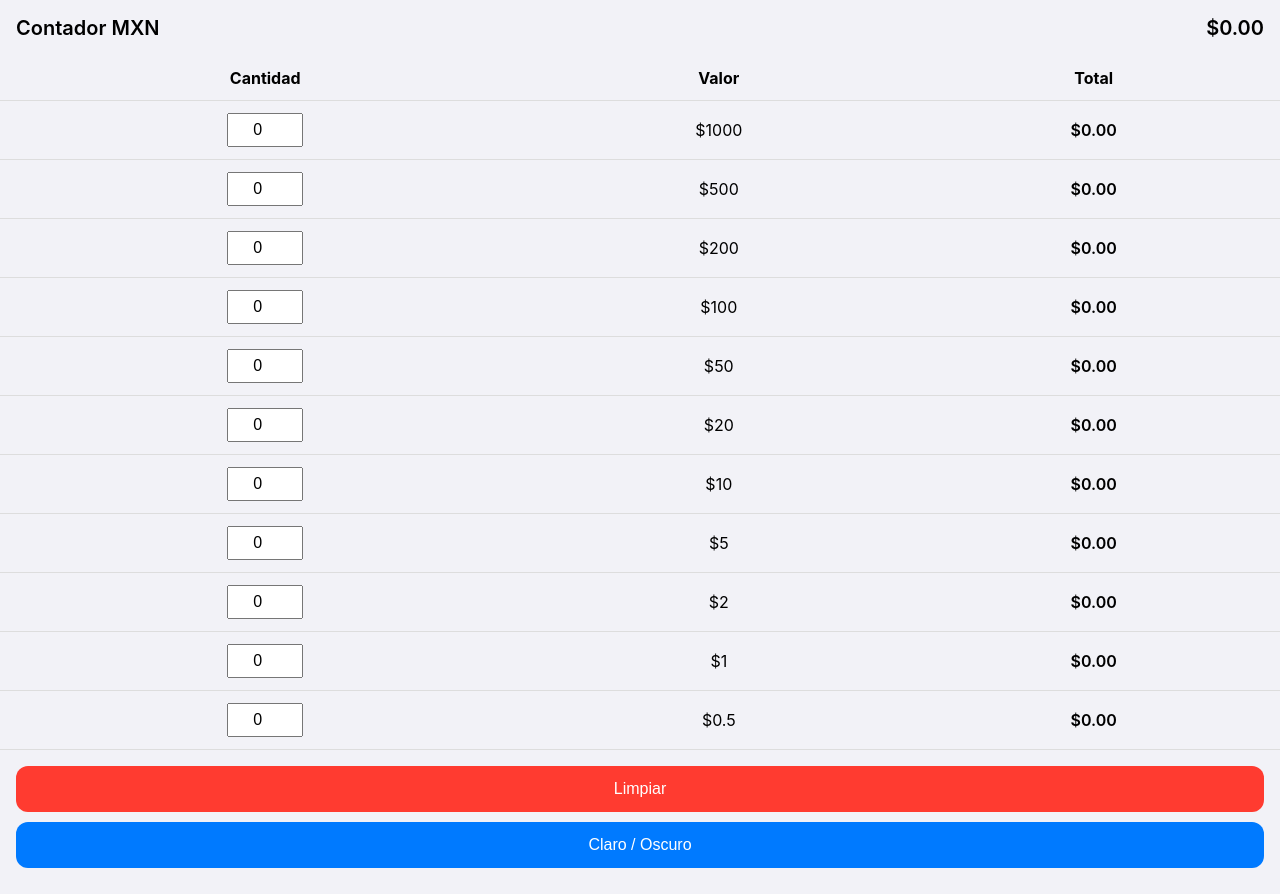
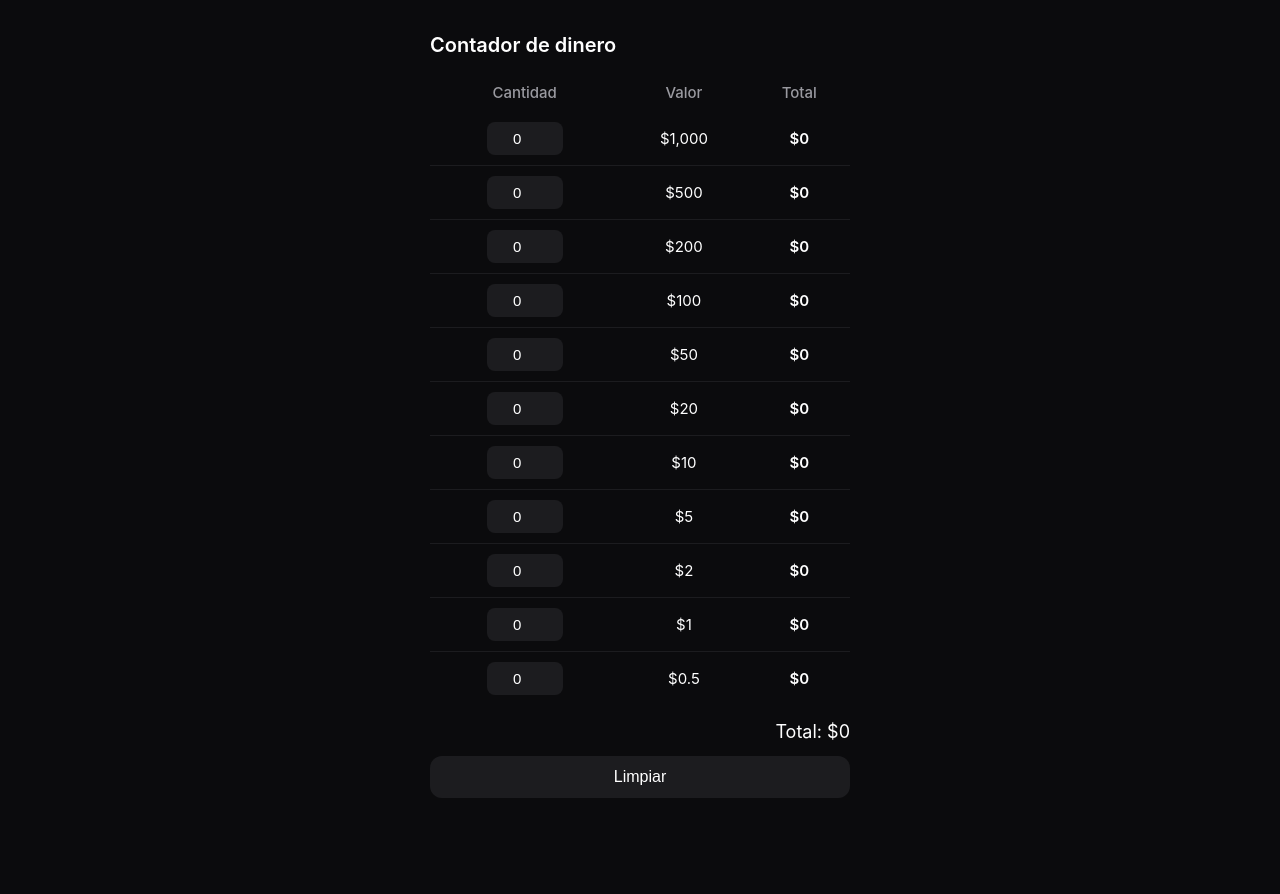
Before and after one commit to 2bhwgzjpkw-prog/Contador-, a plain HTML site: page index.html in a window 1280 px wide. After the commit the page ends 828 px from the top, so only its background shows below. Drawn offline with Linux system fonts and the light colour scheme.

Commit message:
Update index.html

```diff
--- a/index.html
+++ b/index.html
@@ -6,34 +6,25 @@
 <title>Contador de Dinero</title>
 
 <style>
-:root{
-  --bg:#f2f2f7;
-  --card:#ffffff;
-  --text:#000;
-  --line:#ddd;
+body{
+  margin:0;
+  background:#0b0b0d;
+  font-family:-apple-system,BlinkMacSystemFont;
+  color:#fff;
+  display:flex;
+  justify-content:center;
 }
 
-.dark{
-  --bg:#000;
-  --card:#111;
-  --text:#fff;
-  --line:#333;
+.container{
+  width:100%;
+  max-width:420px;
+  padding:20px 16px 30px;
 }
 
-body{
-  margin:0;
-  font-family:-apple-system,BlinkMacSystemFont;
-  background:var(--bg);
-  color:var(--text);
-}
-
-header{
-  padding:16px;
+h1{
   font-size:20px;
+  margin-bottom:16px;
   font-weight:600;
-  display:flex;
-  justify-content:space-between;
-  align-items:center;
 }
 
 table{
@@ -42,107 +33,113 @@ table{
 }
 
 th,td{
-  padding:12px;
-  border-bottom:1px solid var(--line);
+  padding:10px 6px;
   text-align:center;
+  font-size:15px;
+}
+
+th{
+  color:#9a9aa0;
+  font-weight:500;
+}
+
+tr:not(:last-child){
+  border-bottom:1px solid #1c1c1f;
 }
 
 input{
   width:60px;
-  padding:6px;
-  font-size:16px;
+  background:#1c1c1f;
+  border:none;
+  border-radius:8px;
+  padding:8px;
+  color:white;
   text-align:center;
+  font-size:15px;
 }
 
 .total{
   font-weight:600;
 }
 
-footer{
-  padding:16px;
+.sum{
+  margin-top:16px;
+  font-size:18px;
+  text-align:right;
 }
 
 button{
+  margin-top:14px;
   width:100%;
-  padding:14px;
+  padding:12px;
+  border:none;
+  border-radius:12px;
+  background:#1c1c1f;
+  color:white;
   font-size:16px;
-  border-radius:12px;
-  border:none;
-  margin-bottom:10px;
 }
-
-.clear{background:#ff3b30;color:white}
-.mode{background:#007aff;color:white}
 </style>
 </head>
 
 <body>
 
-<header>
-  <span>Contador MXN</span>
-  <span id="sum">$0</span>
-</header>
+<div class="container">
+<h1>Contador de dinero</h1>
 
 <table>
 <thead>
 <tr>
-  <th>Cantidad</th>
-  <th>Valor</th>
-  <th>Total</th>
+<th>Cantidad</th>
+<th>Valor</th>
+<th>Total</th>
 </tr>
 </thead>
 <tbody id="rows"></tbody>
 </table>
 
-<footer>
-  <button class="clear" onclick="clearAll()">Limpiar</button>
-  <button class="mode" onclick="toggleMode()">Claro / Oscuro</button>
-</footer>
+<div class="sum" id="sum">Total: $0</div>
+<button onclick="clearAll()">Limpiar</button>
+</div>
 
 <script>
-const denoms=[1000,500,200,100,50,20,10,5,2,1,0.5];
-const rows=document.getElementById("rows");
-const sumEl=document.getElementById("sum");
+const denominations = [1000,500,200,100,50,20,10,5,2,1,0.5];
+const rows = document.getElementById("rows");
+const sumEl = document.getElementById("sum");
+
+function format(n){
+  return n.toLocaleString("es-MX",{minimumFractionDigits:0,maximumFractionDigits:2});
+}
 
 function render(){
   rows.innerHTML="";
-  denoms.forEach((d,i)=>{
-    rows.innerHTML+=`
-    <tr>
+  denominations.forEach((d,i)=>{
+    const tr=document.createElement("tr");
+    tr.innerHTML=`
       <td><input type="number" min="0" value="0" oninput="calc()"></td>
-      <td>$${d}</td>
+      <td>$${format(d)}</td>
       <td class="total">$0</td>
-    </tr>`;
+    `;
+    rows.appendChild(tr);
   });
 }
 
 function calc(){
   let sum=0;
   [...rows.children].forEach((r,i)=>{
-    const qty=r.children[0].children[0].value||0;
-    const total=qty*denoms[i];
-    r.children[2].textContent="$"+total.toFixed(2);
-    sum+=total;
+    const qty = +r.children[0].children[0].value || 0;
+    const total = qty * denominations[i];
+    r.children[2].textContent = "$" + format(total);
+    sum += total;
   });
-  sumEl.textContent="$"+sum.toFixed(2);
+  sumEl.textContent = "Total: $" + format(sum);
 }
 
 function clearAll(){
-  document.querySelectorAll("input").forEach(i=>i.value=0);
+  [...rows.querySelectorAll("input")].forEach(i=>i.value=0);
   calc();
 }
 
-function toggleMode(){
-  document.body.classList.toggle("dark");
-  localStorage.setItem("mode",document.body.classList.contains("dark"));
-}
-
-if(localStorage.getItem("mode")==="true"){
-  document.body.classList.add("dark");
-}
-
 render();
-calc();
 </script>
 
 </body>
```
